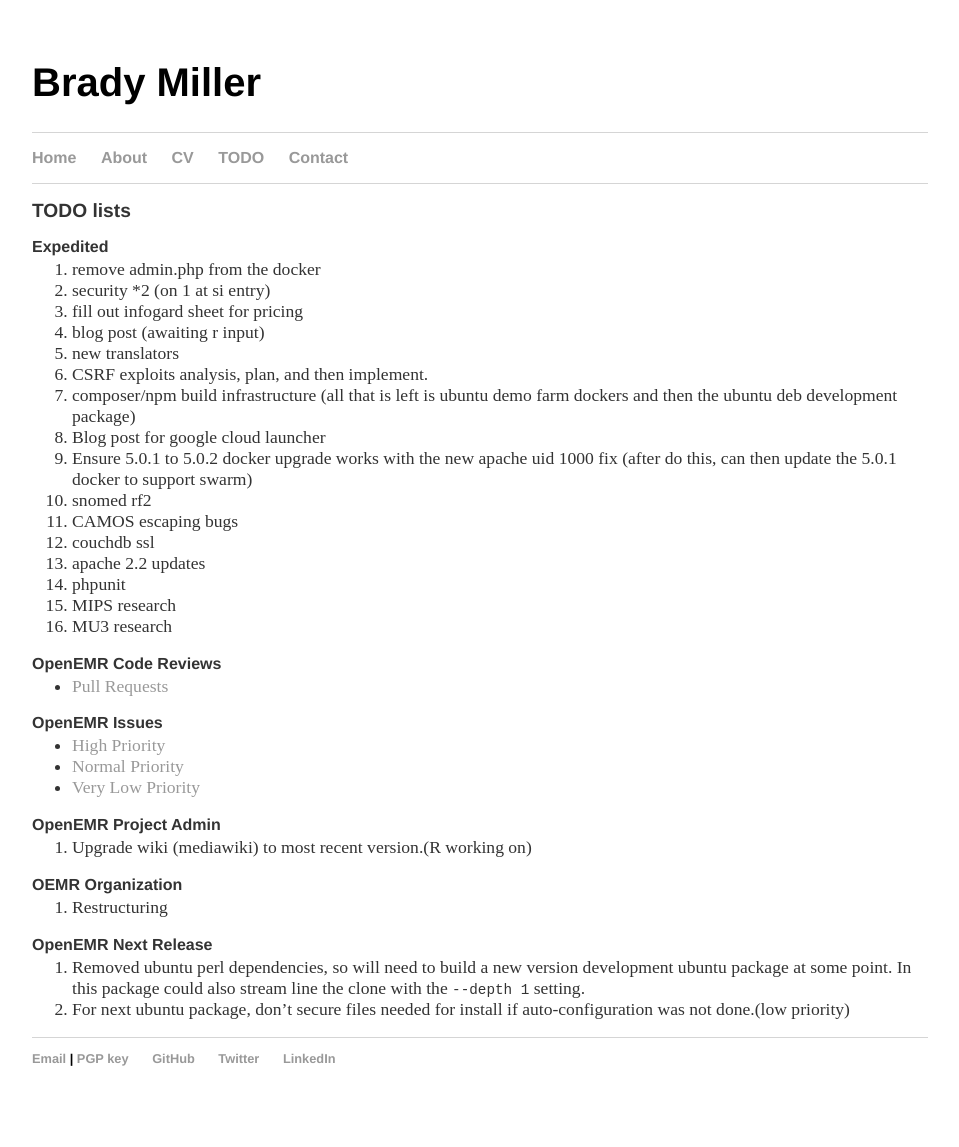
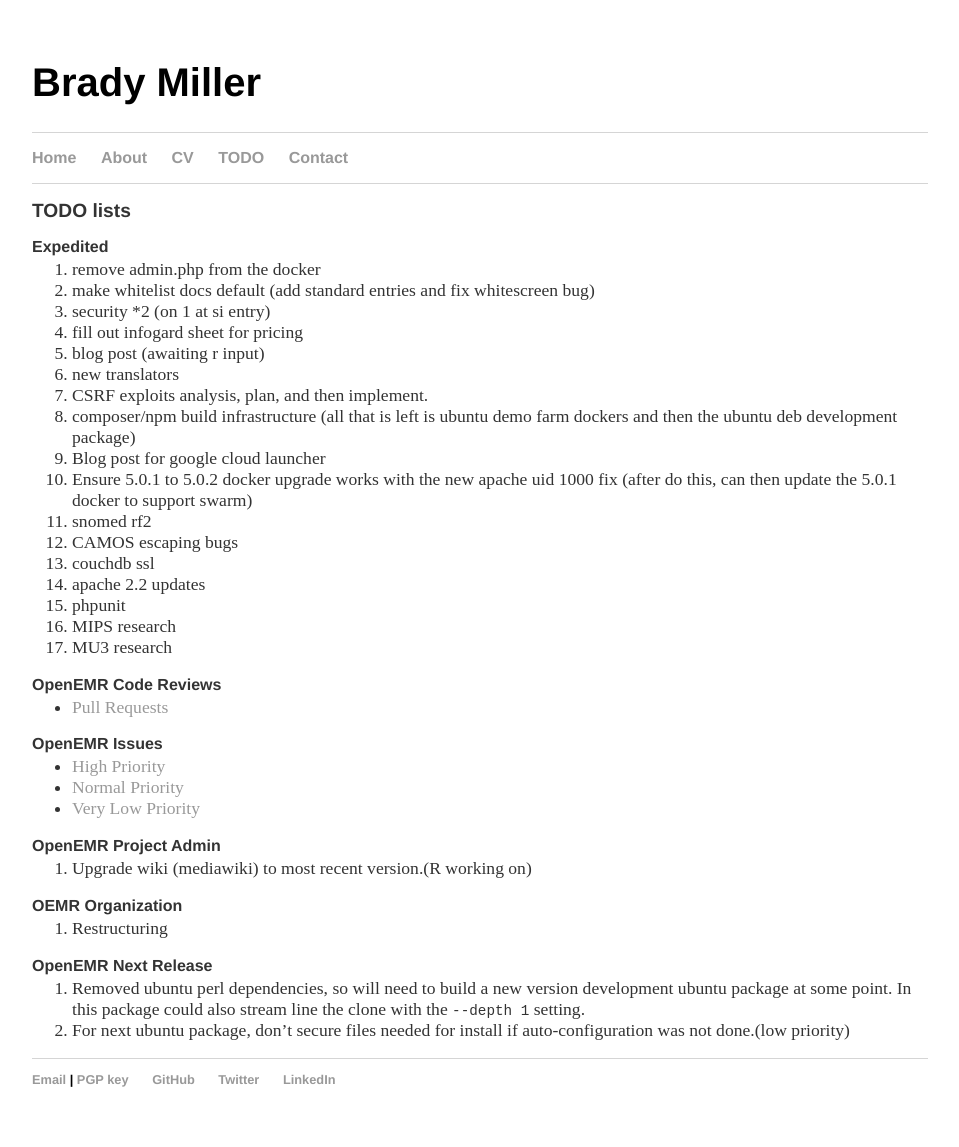
Before and after one commit to bradymiller/bradymiller.github.io, a Jekyll site: the page built from todo/index.md, in a window 1280 px wide. Shown: the whole page, without its empty margins (160-1119 px from the left). Built offline with Jekyll 4.4.1, drawn with Linux system fonts in a browser that asks for light colours; our own code applies the rules of GitHub Pages for plain Markdown files; before the commit the page ends 1126 px from its top, so only the background shows below that.

Commit message:
Update index.md

```diff
--- a/todo/index.md
+++ b/todo/index.md
@@ -5,6 +5,7 @@
 
 ### Expedited
 1. remove admin.php from the docker
+1. make whitelist docs default (add standard entries and fix whitescreen bug)
 1. security *2 (on 1 at si entry)
 1. fill out infogard sheet for pricing
 1. blog post (awaiting r input)
```
